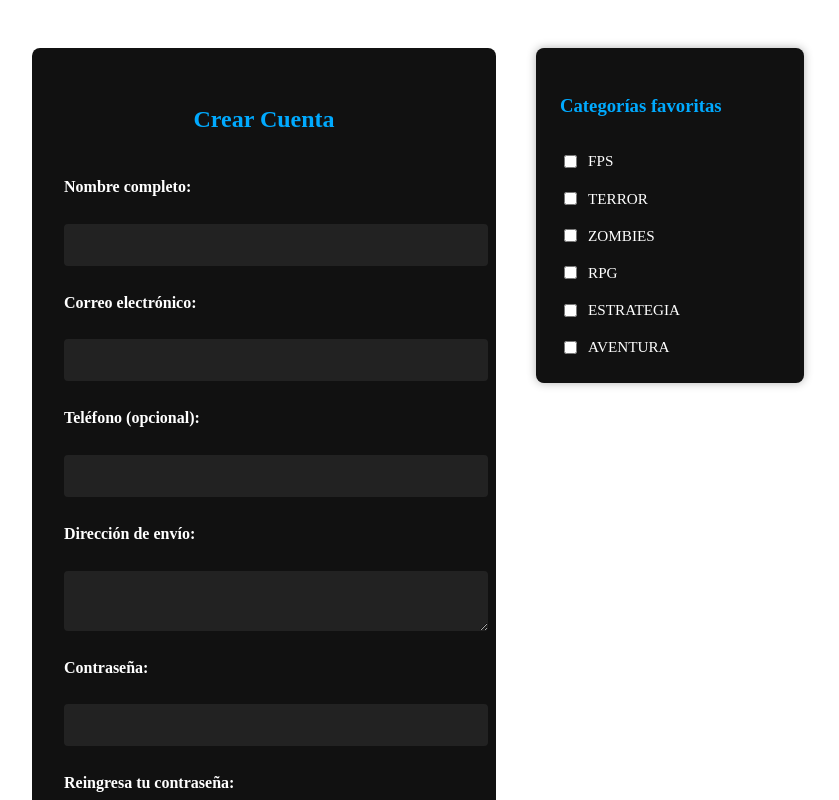
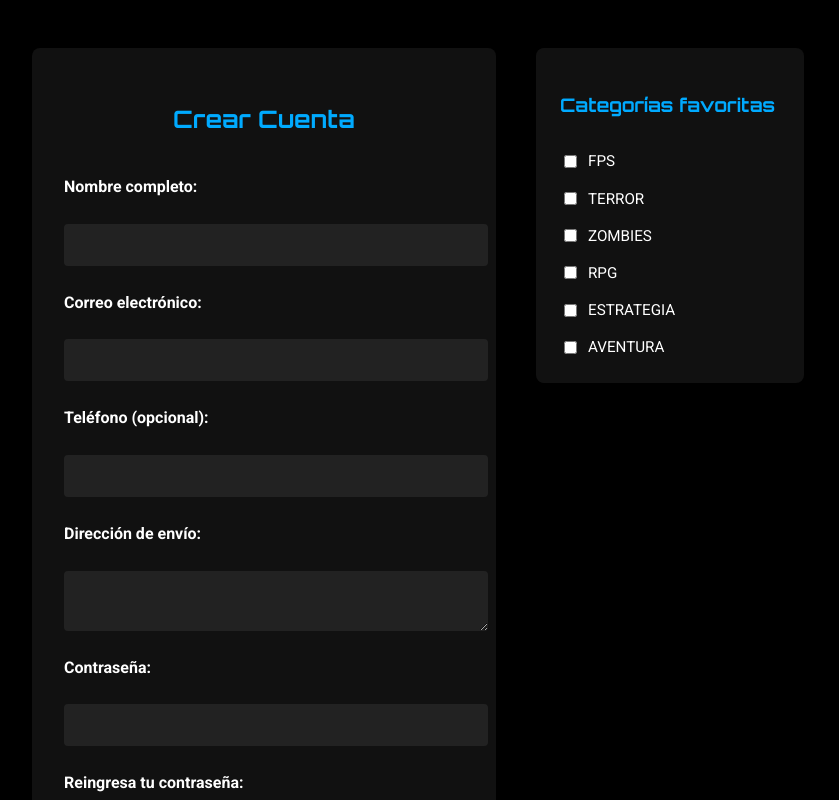
Before and after one commit to hectorpena95/TIENDA-LEVEL-UP-GAMER, a plain HTML site: page paginas/registro.html in a window 1280 px wide. Shown: the top 800 px of the page, without its empty margins (222-1061 px from the left). Drawn offline with Linux system fonts and the light colour scheme.

Commit message:
Se corrige problema con color de fondo en registro.html

```diff
--- a/paginas/registro.html
+++ b/paginas/registro.html
@@ -4,6 +4,7 @@
   <meta charset="UTF-8">
   <meta name="viewport" content="width=device-width, initial-scale=1.0">
   <title>Registro - Level-Up Gamer</title>
+  <link rel="stylesheet" href="../src/assets/css/variables.css">
   <link rel="stylesheet" href="../src/assets/css/registro.css">
   <link rel="preconnect" href="https://fonts.googleapis.com">
   <link rel="preconnect" href="https://fonts.gstatic.com" crossorigin>
```
